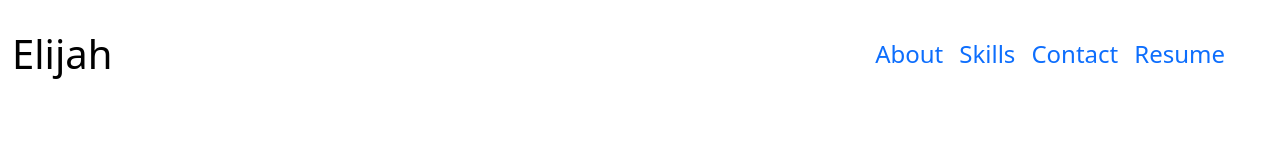
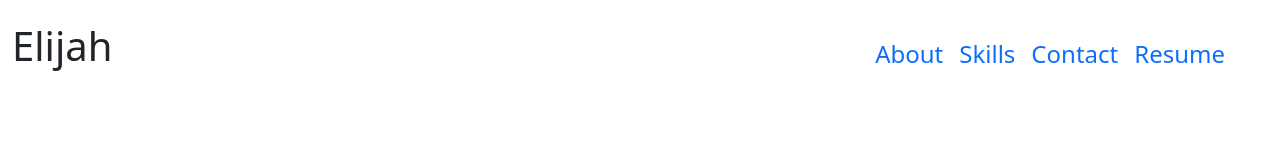
Before and after one commit to Elijahb22/the-portfolio, a React (Create React App) app: page / in a window 1280 px wide. Shown: the top 160 px of the page. Built offline with nearby package versions, Linux system fonts and the light colour scheme.

Commit message:
fix name nav

```diff
--- a/src/components/Nav/nav.js
+++ b/src/components/Nav/nav.js
@@ -5,7 +5,7 @@ const nav = () => {
   return (
     <nav class="navbar navbar-expand-lg bg-body-tertiary">
         <div class="container-fluid">
-            <a class="navbar-brand fs-1" href="#">Elijah</a>
+            <p class="navbar-brand fs-1" href="#">Elijah</p>
                 <span class="navbar-toggler-icon"></span>
             <div class="nav-w" id="navbarNav">
                 <ul class="navbar-nav fs-4">
```
